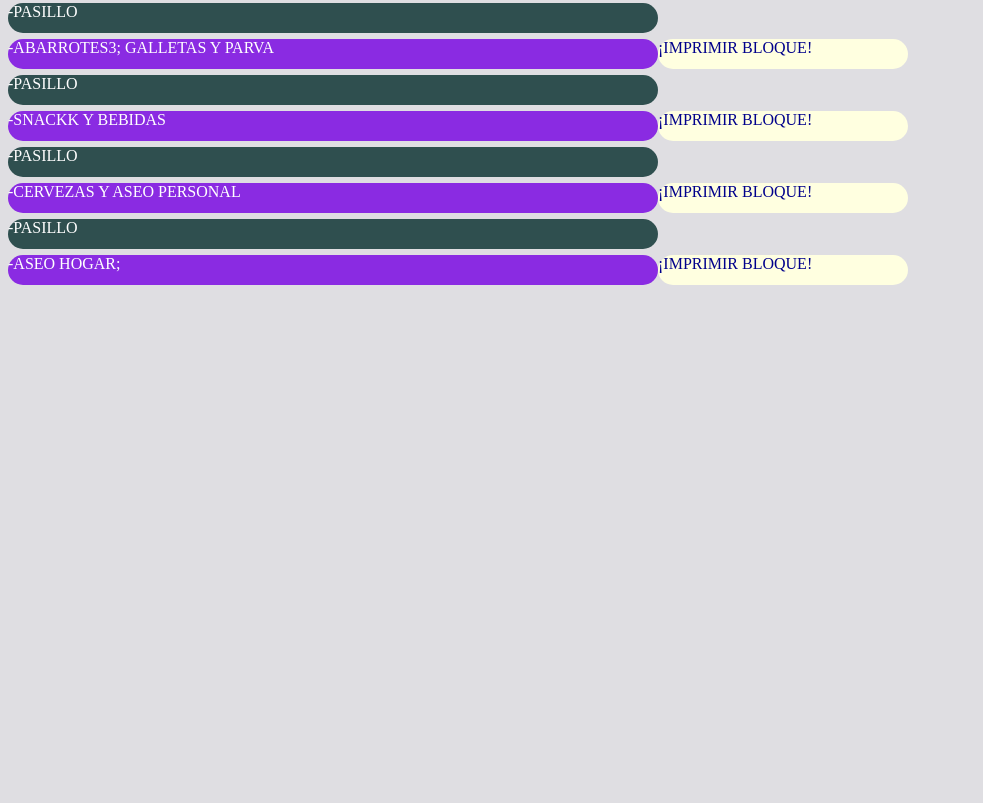
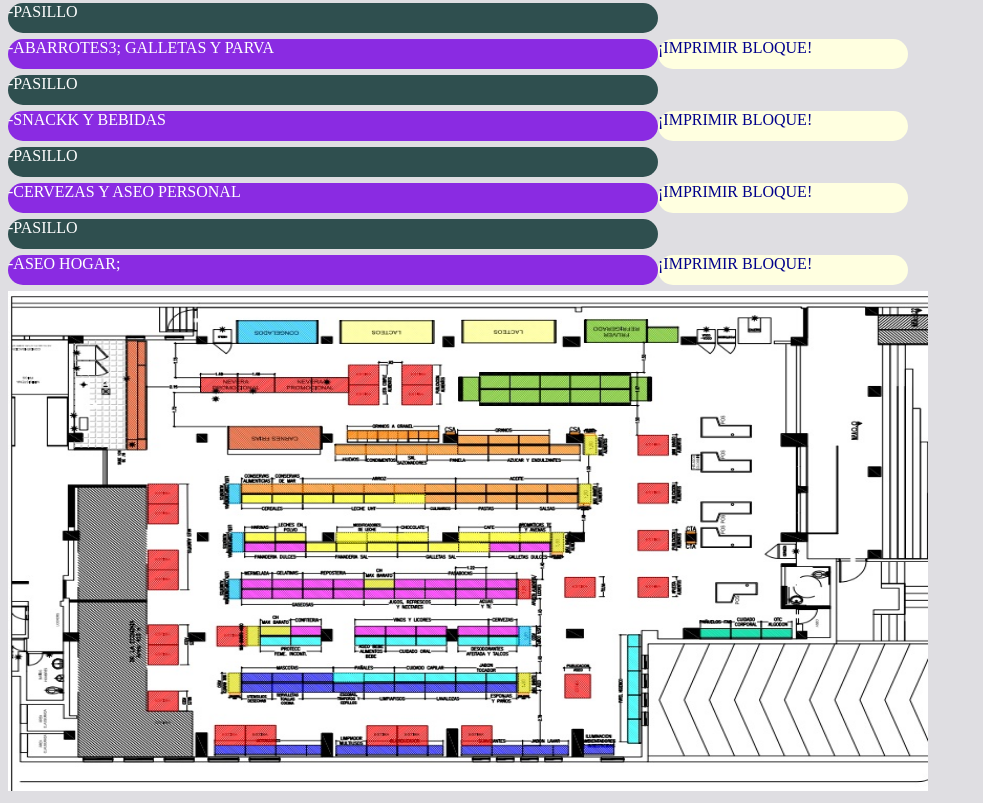
Before and after one commit to jorgeazapata/marcacion, a plain HTML site: page -seleccion_bloque.html in a window 1280 px wide. Shown: the part 645-1448 px from the top of the page, without its empty margins (0-983 px from the left). Before the commit the page ends 930 px from the top, so only its background shows below. Drawn offline with Linux system fonts and the light colour scheme.

Commit message:
plano almacen

```diff
--- a/-seleccion_bloque.html
+++ b/-seleccion_bloque.html
@@ -41,6 +41,8 @@
             <br><br>
         <div class="button">-ASEO HOGAR;</div><div class="imprimir">¡IMPRIMIR BLOQUE!</div>
     </form>
+    <br><br>
+    <img src="imgs/planofredonia.jpg" width="920" height="500">
 
 </body>
 </html>
```
Also changed, not shown: imgs/planofredonia.jpg (added).
